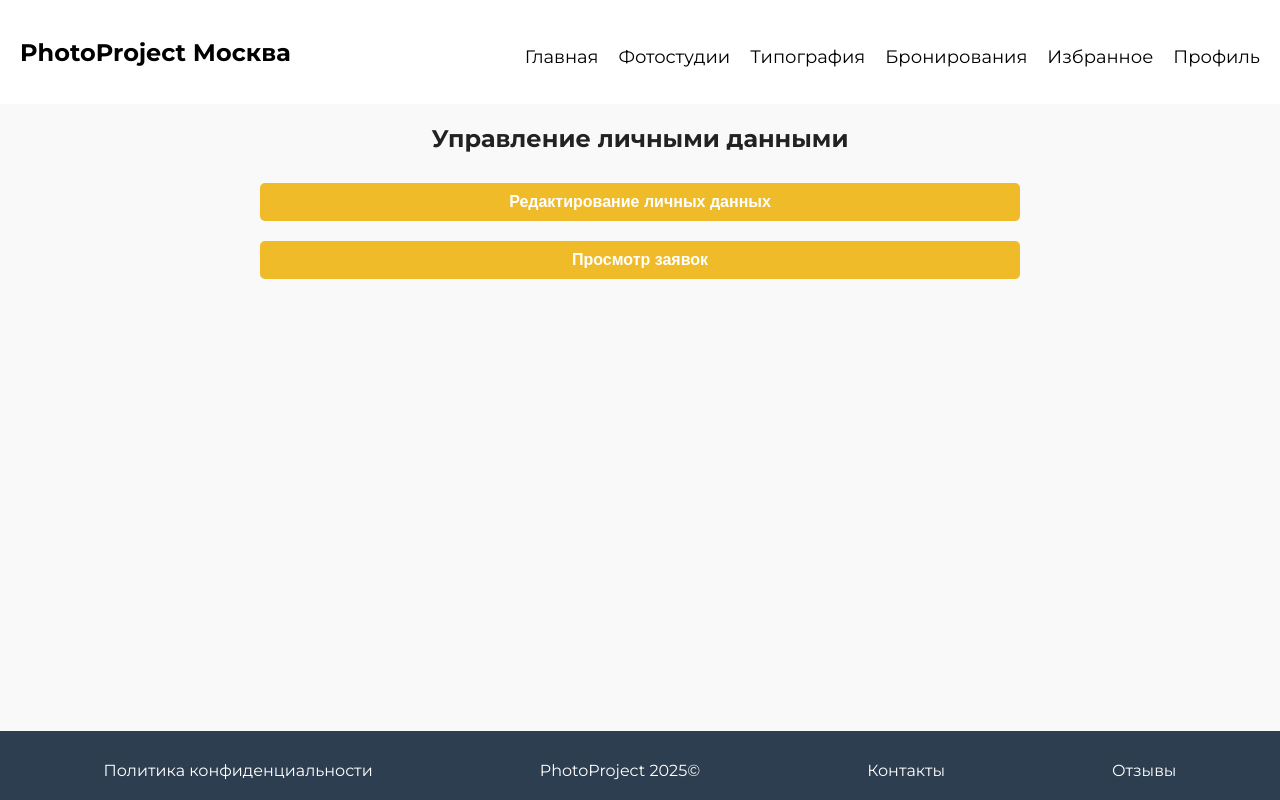
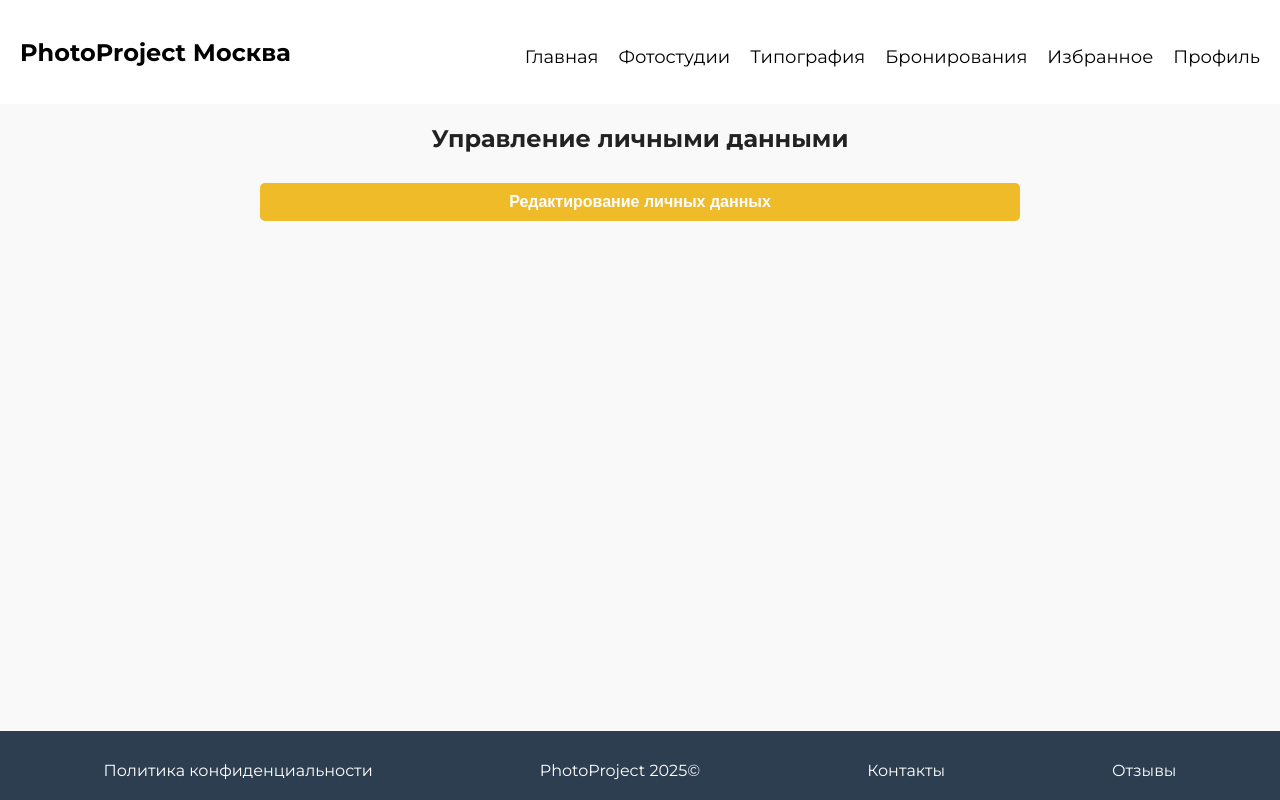
Before and after one commit to MaximkaProMax/graduation, a React (Vite) app in the folder photoproject/: page /manager/personal-data in a window 1280 px wide. Built offline with nearby package versions, Linux system fonts and the light colour scheme; no server answers.

Commit message:
Update PersonalData.jsx

```diff
--- a/photoproject/src/components/PersonalData.jsx
+++ b/photoproject/src/components/PersonalData.jsx
@@ -9,16 +9,12 @@ const PersonalData = () => {
     navigate('/manager/edit-personal-data'); // Переход на страницу редактирования личных данных
   };
 
-  const handleViewRequests = () => {
-    navigate('/manager/requests'); // Переход на страницу заявок
-  };
-
   return (
     <div className="personal-data-container">
       <h2>Управление личными данными</h2>
       <div className="buttons-container">
         <button className="personal-data-button" onClick={handleEditPersonalData}>Редактирование личных данных</button>
-        <button className="personal-data-button" onClick={handleViewRequests}>Просмотр заявок</button>
+        {/* Кнопка "Просмотр заявок" удалена */}
       </div>
     </div>
   );
```
